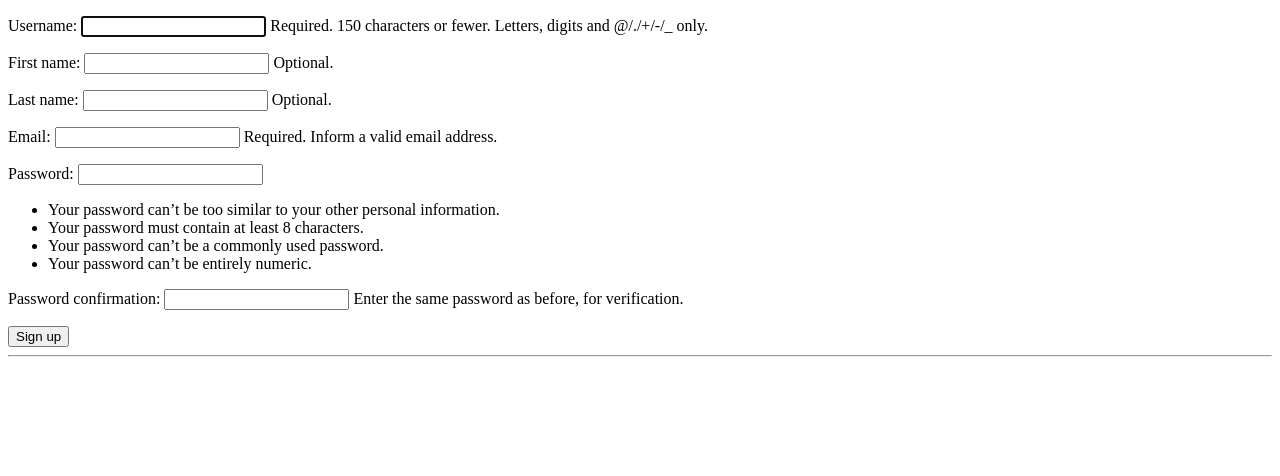
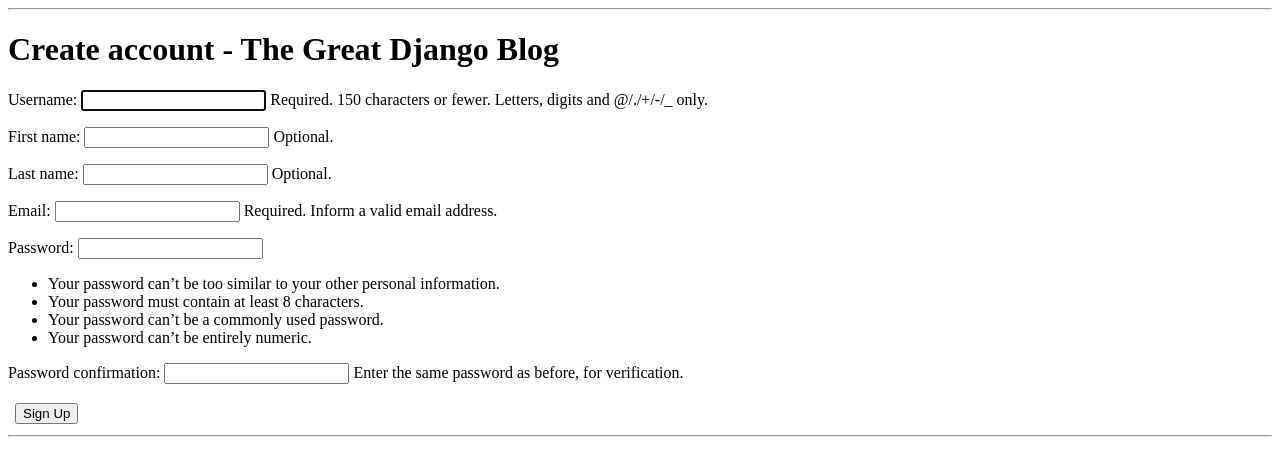
Before and after one commit to garibaldiviolin/pyshop, a Django app: template website/templates/signup.html in a window 1280 px wide. Shown: the top 476 px of the page. Run offline with Django 3.2, Linux system fonts and the light colour scheme; the template is opened without the code that fills it: values that come from a table or form of the project are taken from there, others are empty.

Commit message:
signup url, view and template added to website app

```diff
--- a/website/templates/signup.html
+++ b/website/templates/signup.html
@@ -4,18 +4,27 @@
   <title>PyShop</title>
 </head>
 <body>
+  <hr/>
+    <div class="login">
          {% if messages %}
-    <ul class="messages">
+            <ul>
                 {% for message in messages %}
-        <li{% if message.tags %} class="{{ message.tags }}"{% endif %}>{{ message }}</li>
+                <li>{{ message }}</li>
                 {% endfor %}
             </ul>
         {% endif %}
-  <form method="post">
+        <h1>Create account - The Great Django Blog</h1>
+         <form method="post" >
              {% csrf_token %}
+             <table>
                 {{ form.as_p }}
-    <button type="submit">Sign up</button>
+                 <tr>
+                    <td></td>
+                    <td><input type="submit" name="submit" value="Sign Up" /></td>
+                </tr>
+             </table>
          </form>
+     </div>
   <hr/>
 </body>
 </html>
--- a/website/urls.py
+++ b/website/urls.py
@@ -10,5 +10,5 @@
     path('index/', ProductsView.as_view(), name='index'),
     path('login/', LoginView.as_view(), name='login'),
     path('logout/', LogoutView.as_view(), name='logout'),
-    path('signin/', SignUpView.as_view(), name='signup'),
+    path('signup/', SignUpView.as_view(), name='signup'),
 ]
--- a/website/views.py
+++ b/website/views.py
@@ -1,9 +1,11 @@
+import pdb
+
 from django.contrib.auth import authenticate, login, logout
 from django.contrib import messages
 from django.db.models import Q
 from django.http import HttpResponseRedirect
 from django.views.generic import ListView, View
-from django.views.generic.edit import FormView
+from django.views.generic.edit import CreateView
 
 from .forms import SignUpForm
 from .models import Category, Product
@@ -75,7 +77,7 @@
         return HttpResponseRedirect(previous_url)
 
 
-class SignUpView(FormView):
+class SignUpView(CreateView):
     template_name = 'signup.html'
     form_class = SignUpForm
     success_url = '/index'
```
Lines whose indentation alone changed are shown as unchanged.
